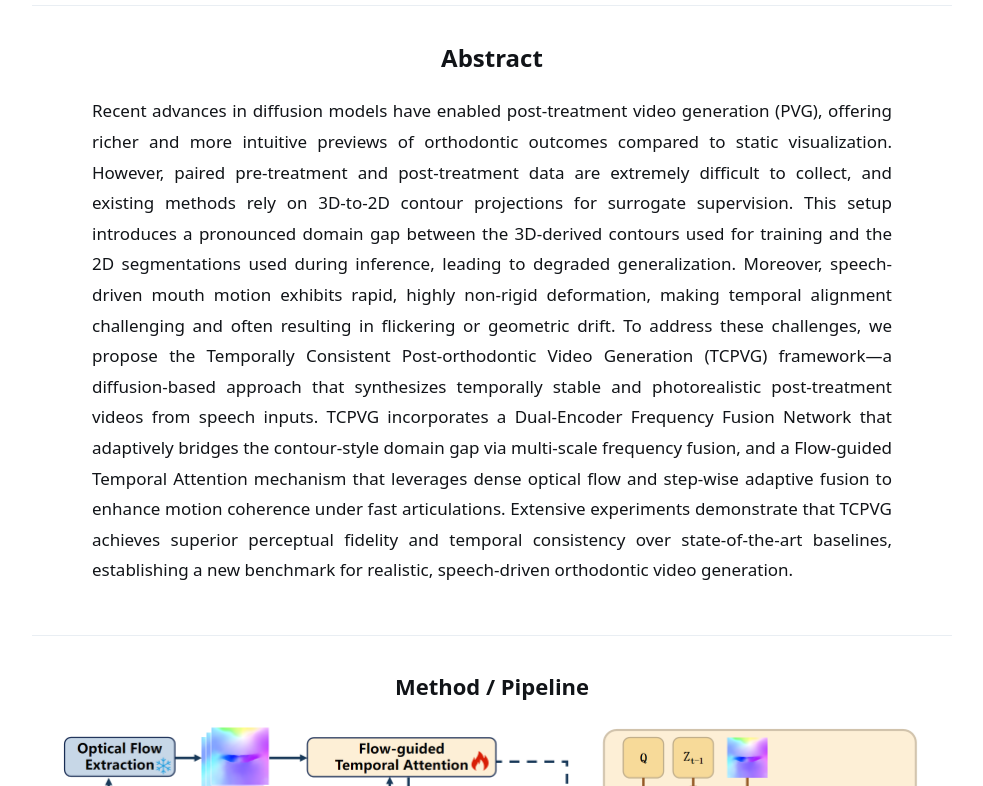
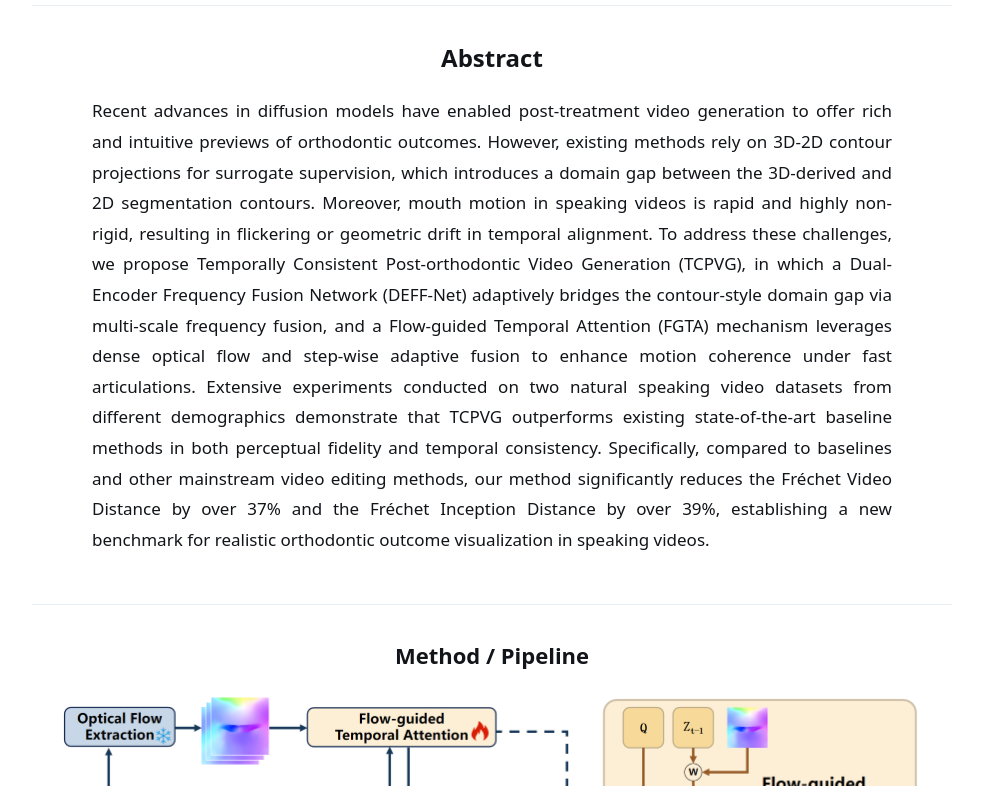
Before and after one commit to caixiaojie423/TCPVG.github.io, a plain HTML site: page index.html in a window 1280 px wide. Shown: the part 721-1507 px from the top of the page, without its empty margins (148-1131 px from the left). Drawn offline with Linux system fonts and the light colour scheme.

Commit message:
更新页面

```diff
--- a/index.html
+++ b/index.html
@@ -96,7 +96,7 @@
       </div>
       <div class="badges">
         <a class="badge" href="#" target="_blank" rel="noopener">📄 Paper</a>
-        <a class="badge" href="https://github.com/caixiaojie423/TCPVG" target="_blank" rel="noopener">💻 Code</a>
+        <a class="badge" href="https://github.com/caixiaojie423/TCPVG.github.io" target="_blank" rel="noopener">💻 Code</a>
         <a class="badge" href="#comparison">📊 Comparison</a>
       </div>
       <div class="hero">
@@ -111,8 +111,12 @@
       <h2>Abstract</h2>
       <div class="center">
         <p>
-          Recent advances in diffusion models have enabled post-treatment video generation (PVG), offering richer and more intuitive previews of orthodontic outcomes compared to static visualization. However, paired pre-treatment and post-treatment data are extremely difficult to collect, and existing methods rely on 3D-to-2D contour projections for surrogate supervision. This setup introduces a pronounced domain gap between the 3D-derived contours used for training and the 2D segmentations used during inference, leading to degraded generalization. Moreover, speech-driven mouth motion exhibits rapid, highly non-rigid deformation, making temporal alignment challenging and often resulting in flickering or geometric drift.
-To address these challenges, we propose the Temporally Consistent Post-orthodontic Video Generation (TCPVG) framework—a diffusion-based approach that synthesizes temporally stable and photorealistic post-treatment videos from speech inputs. TCPVG incorporates a Dual-Encoder Frequency Fusion Network that adaptively bridges the contour-style domain gap via multi-scale frequency fusion, and a Flow-guided Temporal Attention mechanism that leverages dense optical flow and step-wise adaptive fusion to enhance motion coherence under fast articulations. Extensive experiments demonstrate that TCPVG achieves superior perceptual fidelity and temporal consistency over state-of-the-art baselines, establishing a new benchmark for realistic, speech-driven orthodontic video generation.
+          Recent advances in diffusion models have enabled post-treatment video generation to offer rich and intuitive previews of orthodontic outcomes.
+          However, existing methods rely on 3D-2D contour projections for surrogate supervision, which introduces a domain gap between the 3D-derived and 2D segmentation contours.
+          Moreover, mouth motion in speaking videos is rapid and highly non-rigid, resulting in flickering or geometric drift in temporal alignment.
+          To address these challenges, we propose Temporally Consistent Post-orthodontic Video Generation (TCPVG), in which a Dual-Encoder Frequency Fusion Network (DEFF-Net) adaptively bridges the contour-style domain gap via multi-scale frequency fusion, and a Flow-guided Temporal Attention (FGTA) mechanism leverages dense optical flow and step-wise adaptive fusion to enhance motion coherence under fast articulations.
+          Extensive experiments conducted on two natural speaking video datasets from different demographics demonstrate that TCPVG outperforms existing state-of-the-art baseline methods in both perceptual fidelity and temporal consistency.
+          Specifically, compared to baselines and other mainstream video editing methods, our method significantly reduces the Fréchet Video Distance by over 37% and the Fréchet Inception Distance by over 39%, establishing a new benchmark for realistic orthodontic outcome visualization in speaking videos.
         </p>
       </div>
     </section>
```
